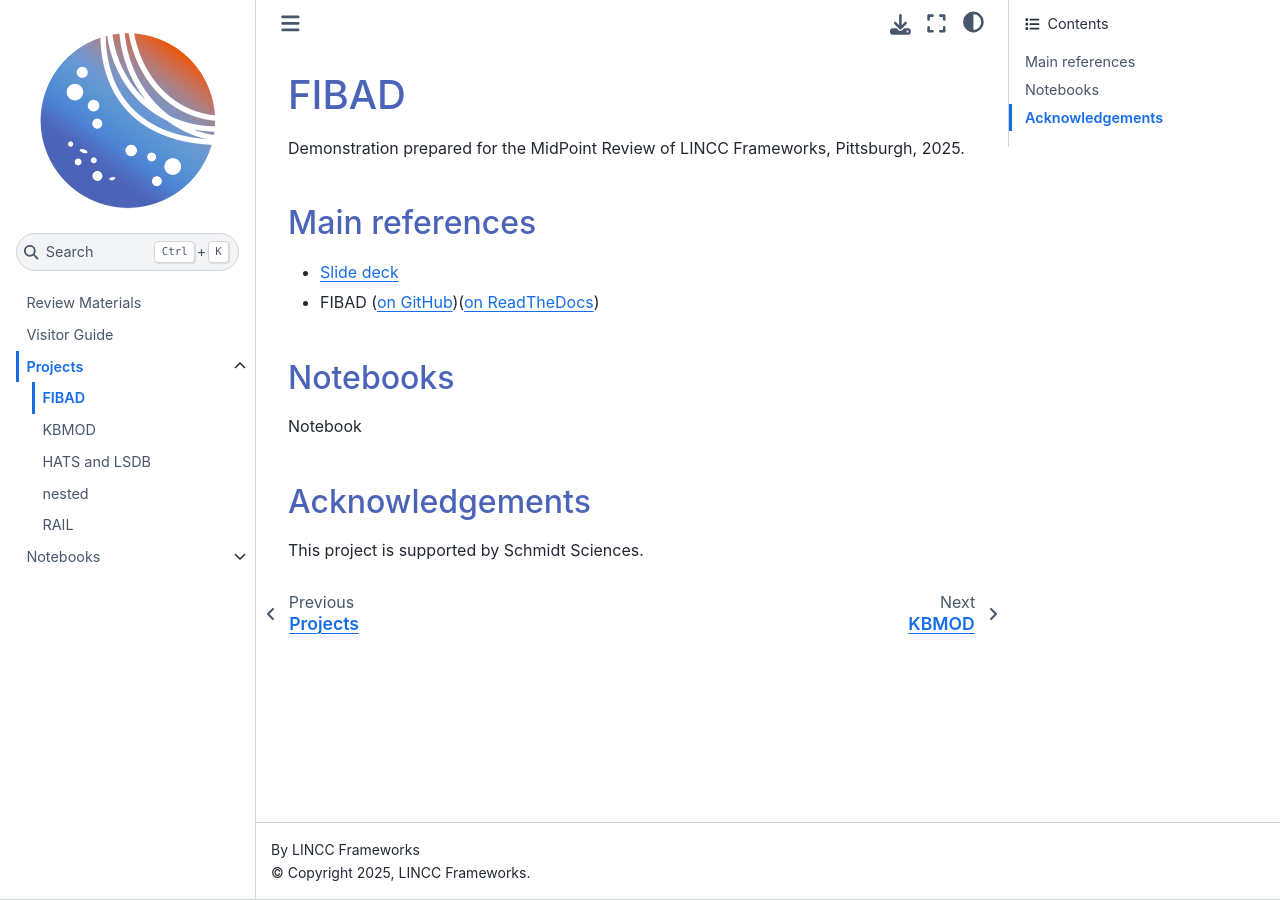
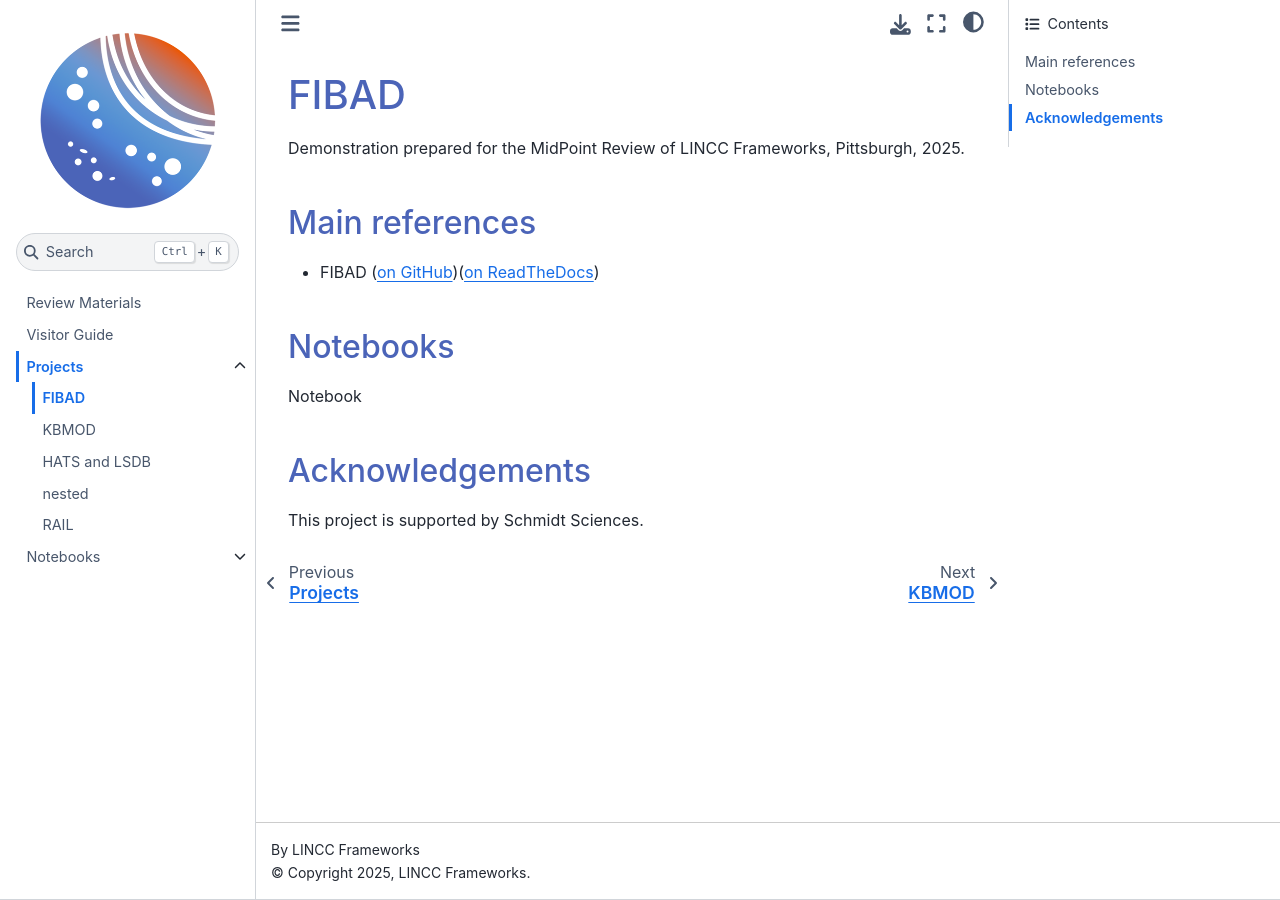
Before and after one commit to lincc-frameworks/midpoint-review, a Sphinx documentation site: the page built from docs/projects/fibad.rst, in a window 1280 px wide. Built offline with Sphinx 7.4.7 and the Sphinx Book theme 1.1.4, drawn with Linux system fonts in a browser that asks for light colours; pages that are not in the unit, such as notebooks, are missing from menus.

Commit message:
Remove slide deck link from fibad project page

```diff
--- a/docs/projects/fibad.rst
+++ b/docs/projects/fibad.rst
@@ -6,7 +6,6 @@
 Main references
 ---------------------------------------------------------------
 
-* `Slide deck <https://docs.google.com/presentation/d/1PWEYarZAhKLE8AKfij944yKjbsr33dw8HoYlGaLwEEM/>`__
 * FIBAD (`on GitHub <https://github.com/lincc-frameworks/fibad>`__)(`on ReadTheDocs <https://fibad.readthedocs.io/>`__)
 
 Notebooks
```
